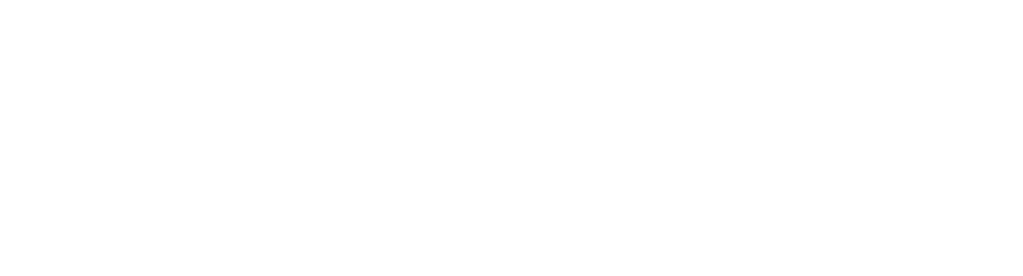
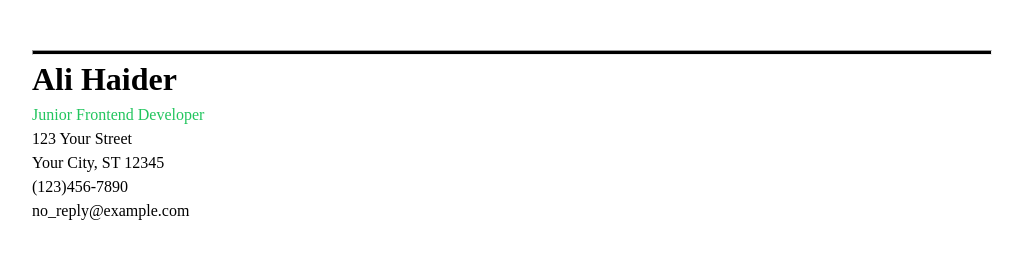
Before and after one commit to alihaider-dev/single-page-html-cv, a plain HTML site: page index.html in a window 1280 px wide. Shown: the whole page, without its empty margins (8-1031 px from the left). Drawn offline with Linux system fonts and the light colour scheme.

Commit message:
Header Section Completed

```diff
--- a/index.html
+++ b/index.html
@@ -20,5 +20,30 @@
     <link rel="shortcut icon" href="favicon.ico" type="image/x-icon" />
     <link rel="stylesheet" href="style.css" />
   </head>
-  <body></body>
+  <body>
+    <!-- Header Section -->
+    <header class="header-section">
+      <div class="container">
+        <div class="developer-intro">
+          <hr />
+          <h1>Ali Haider</h1>
+          <span class="highlite">Junior Frontend Developer</span>
+          <address>
+            123 Your Street <br />
+            Your City, ST 12345 <br />
+            (123)456-7890 <br />
+            no_reply@example.com
+          </address>
+        </div>
+      </div>
+    </header>
+    <!-- Main Content -->
+    <main>
+      <section class="skills"></section>
+      <section class="education"></section>
+      <section class="career-history"></section>
+    </main>
+    <!-- Footer Section -->
+    <footer></footer>
+  </body>
 </html>
--- a/style.css
+++ b/style.css
@@ -0,0 +1,101 @@
+/* 1. Use a more-intuitive box-sizing model */
+*,
+*::before,
+*::after {
+  box-sizing: border-box;
+}
+
+/* 2. Remove default margin */
+* {
+  margin: 0;
+}
+
+body {
+  /* 3. Add accessible line-height */
+  line-height: 1.5;
+  /* 4. Improve text rendering */
+  -webkit-font-smoothing: antialiased;
+}
+
+/* 5. Improve media defaults */
+img,
+picture,
+video,
+canvas,
+svg {
+  display: block;
+  max-width: 100%;
+}
+
+/* 6. Inherit fonts for form controls */
+input,
+button,
+textarea,
+select {
+  font: inherit;
+}
+
+/* 7. Avoid text overflows */
+p,
+h1,
+h2,
+h3,
+h4,
+h5,
+h6 {
+  overflow-wrap: break-word;
+}
+
+/* 8. Improve line wrapping */
+p {
+  text-wrap: pretty;
+}
+h1,
+h2,
+h3,
+h4,
+h5,
+h6 {
+  text-wrap: balance;
+}
+
+/*
+  9. Create a root stacking context
+*/
+#root,
+#__next {
+  isolation: isolate;
+}
+
+/* Single Page CV CSS Index
+  0. Global CSS
+  1. Header Section
+  2. Main Content
+    2.1 Skills Section
+    2.2 Education Section
+    2.3 Carrier History Section
+  3.Footer Seciton
+
+*/
+
+/* 0. Global CSS */
+.container {
+  max-width: 1200px;
+  margin: 0 auto;
+}
+.highlite {
+  color: #22c55e;
+}
+
+/* 1. Header Section CSS */
+.header-section {
+  padding: 50px 0;
+}
+.header-section hr {
+  width: 80%;
+  height: 5px;
+  background-color: black;
+}
+.header-section .developer-intro address {
+  font-style: normal;
+}
```
